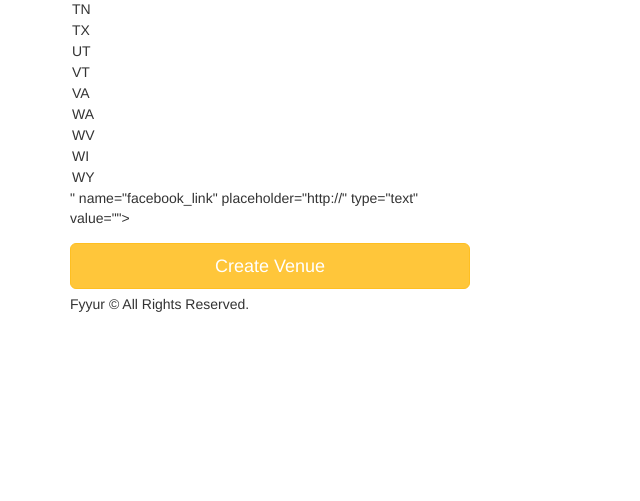
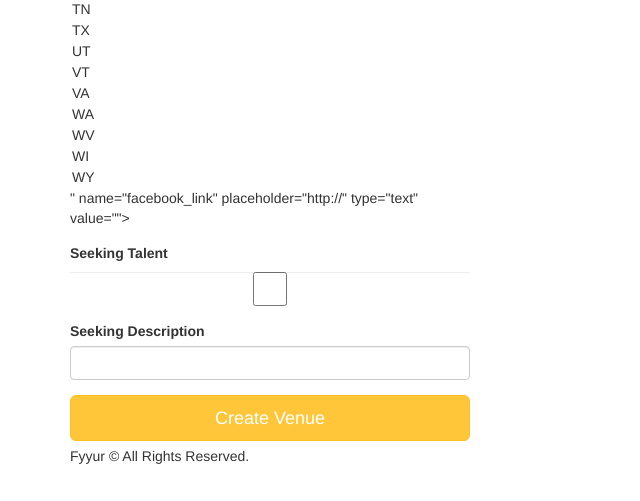
Before and after one commit to arthurarty/fyyur, a Flask app: page /venues/create in a window 1280 px wide. Shown: the part 3126-3627 px from the top of the page, without its empty margins (0-640 px from the left). Before the commit the page ends 3438 px from the top, so only its background shows below. Run offline with Flask 2, Linux system fonts and the light colour scheme; some libraries are stand-ins or nearby versions.

Commit message:
ft(venue) - Add missing fields.

```diff
--- a/app.py
+++ b/app.py
@@ -230,23 +230,33 @@ def create_venue_form():
 
 @app.route('/venues/create', methods=['POST'])
 def create_venue_submission():
-  data = request.form
-  venue = Venue()
-  venue.state = data['state']
-  venue.name = data['name']
-  venue.city = data['city']
-  venue.address = data['address']
-  venue.phone = data['phone']
-  venue.image_link = data['image_link']
-  venue.genres = data['genres']
-  venue.facebook_link = data['facebook_link']
-  venue.website = data.get('website')
-  db.session.add(venue)
-  db.session.commit()
+  form_data = request.form
+  try:
+    venue = Venue()
+    venue.state = form_data.get('state', 'State')
+    venue.name = form_data.get('name', 'Name')
+    venue.city = form_data.get('city', 'City')
+    venue.address = form_data.get('address' , 'Address')
+    venue.phone = form_data.get('phone', '0000-0000-0000')
+    venue.image_link = form_data.get('image_link', 'example.com')
+    venue.genres = form_data.get('genres')
+    venue.facebook_link = form_data.get('facebook_link', 'https://facebook.com')
+    venue.website = form_data.get('website', 'example.com')
+    if form_data.get('seeking_talent') == 'y':
+      venue.seeking_talent = True
+    venue.seeking_description = form_data.get('seeking_description')
+    db.session.add(venue)
+    db.session.commit()
+    flash('Venue ' + form_data['name'] + ' was successfully listed!')
+  except:
+    flash('An error occurred. Venue ' + form_data['name'] + ' could not be listed.')
+    db.session.rollback()
+  finally:
+    db.session.close()
   # TODO: modify data to be the data object returned from db insertion
 
   # on successful db insert, flash success
-  flash('Venue ' + request.form['name'] + ' was successfully listed!')
+
   # TODO: on unsuccessful db insert, flash an error instead.
   # e.g., flash('An error occurred. Venue ' + data.name + ' could not be listed.')
   # see: http://flask.pocoo.org/docs/1.0/patterns/flashing/
--- a/forms.py
+++ b/forms.py
@@ -1,6 +1,6 @@
 from datetime import datetime
 from flask_wtf import Form
-from wtforms import StringField, SelectField, SelectMultipleField, DateTimeField
+from wtforms import StringField, SelectField, SelectMultipleField, DateTimeField, BooleanField
 from wtforms.validators import DataRequired, AnyOf, URL
 
 class ShowForm(Form):
@@ -119,6 +119,9 @@ class VenueForm(Form):
     website = StringField(
         'website', validators=[URL()]
     )
+    seeking_talent = BooleanField(
+        'seeking_talent')
+    seeking_description = StringField('seeking_description')
 
 class ArtistForm(Form):
     name = StringField(
@@ -219,5 +222,9 @@ class ArtistForm(Form):
         # TODO implement enum restriction
         'facebook_link', validators=[URL()]
     )
+    website = StringField(
+        'website', validators=[URL()]
+    )
+
 
 # TODO IMPLEMENT NEW ARTIST FORM AND NEW SHOW FORM
--- a/templates/forms/new_venue.html
+++ b/templates/forms/new_venue.html
@@ -44,6 +44,14 @@
           <label for="facebook link">Facebook Link</label>
           {{ form.facebook_link(class_ = 'form-control', placeholder='http://', id=form.state, autofocus = true) }}
         </div>
+      <div class="form-group">
+        <label for="seeking_talent">Seeking Talent</label>
+        {{ form.seeking_talent(class_ = 'form-control')}}
+      </div>
+      <div class="form-group">
+        <label for="seeking_description">Seeking Description</label>
+        {{ form.seeking_description(class_ = 'form-control', value = True)}}
+      </div>
       <input type="submit" value="Create Venue" class="btn btn-primary btn-lg btn-block">
     </form>
   </div>
```
